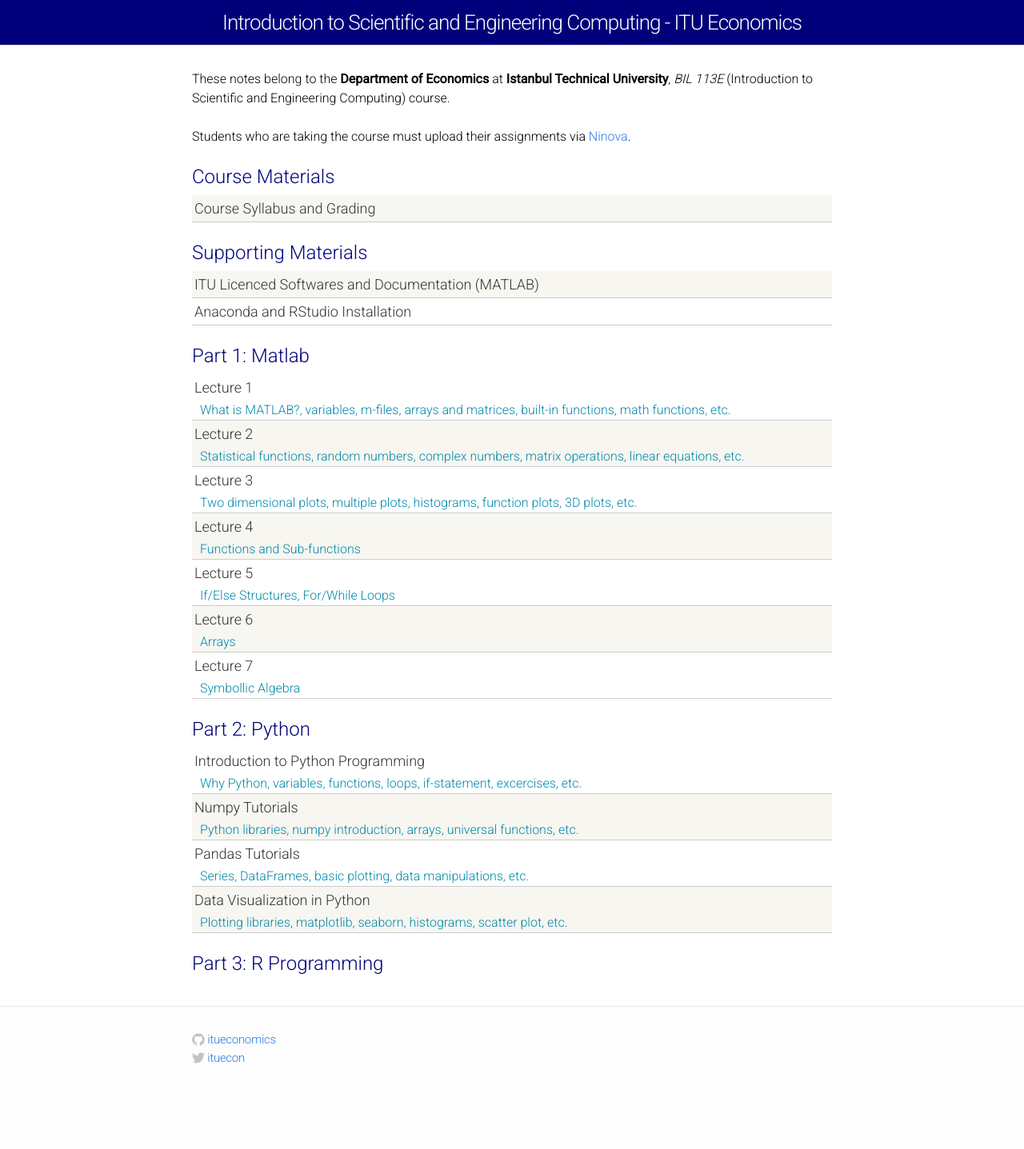
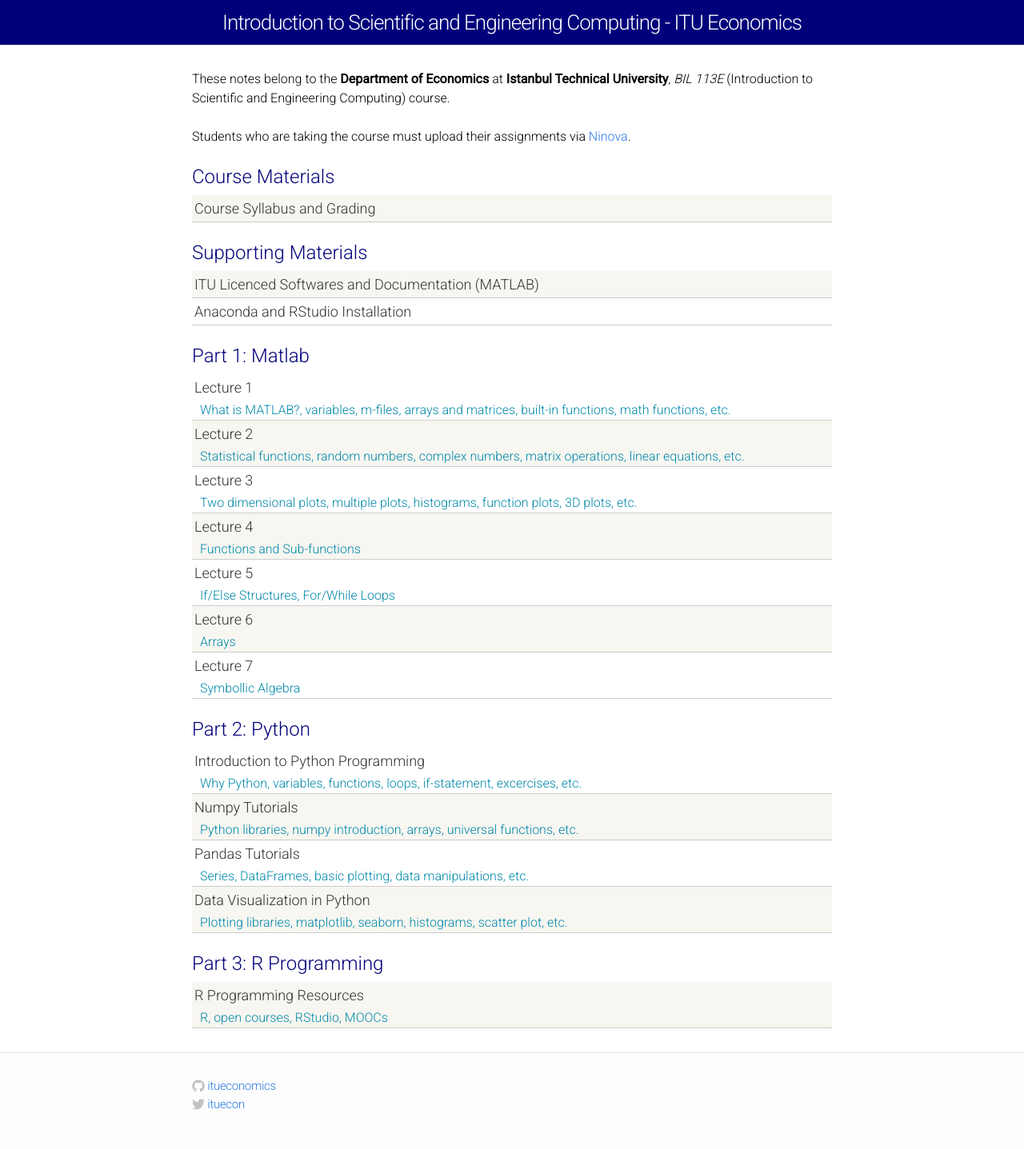
Before and after one commit to itueconomics/bil113e, a Jekyll site: the page built from index.html, in a window 1280 px wide. Shown: the whole page at 80% size. Built offline with Jekyll 4.4.1, drawn with Linux system fonts in a browser that asks for light colours; before the commit the page ends 1379 px from its top, so only the background shows below that.

Commit message:
r1 homepage

```diff
--- a/index.html
+++ b/index.html
@@ -134,6 +134,13 @@
     </div>
 
     <div class="module-header">Part 3: R Programming</div>
-
+    <div class="materials-item">
+      <a href="r-intro-1.html.html">
+        R Programming Resources
+      </a>
+      <div class="kw">
+        R, open courses, RStudio, MOOCs
+      </div>
+    </div>
   </div>
 </div>
```
Also changed, not shown: r-introduction.md (+1 -1 lines).
